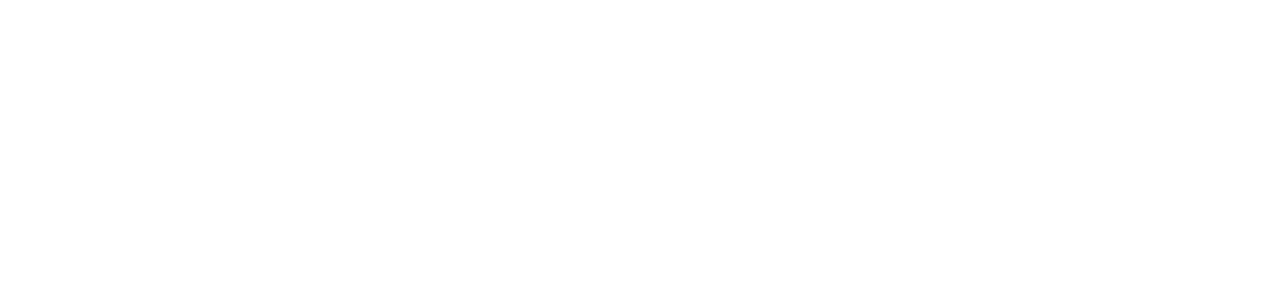
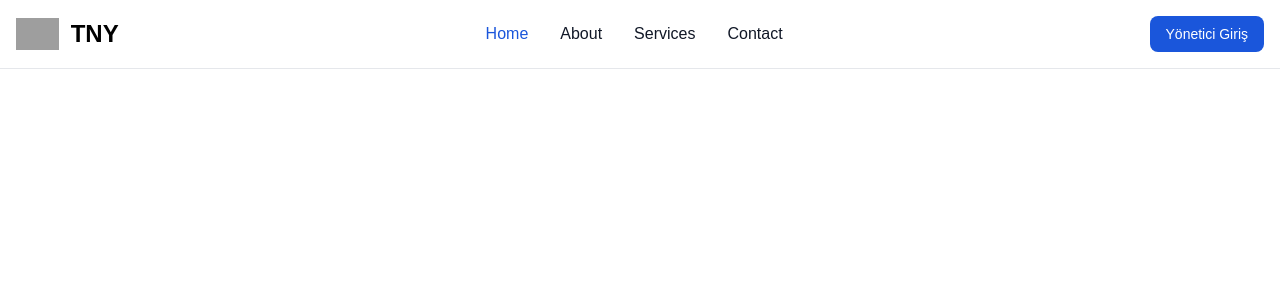
Before and after one commit to nurdoganbahadir/React-TNY-Rent-a-Car, a React (Create React App) app: page /managepanel in a window 1280 px wide. Before the commit this address had no page. Shown: the top 300 px of the page. Built offline with nearby package versions, Linux system fonts and the light colour scheme; grey boxes are pictures that could not be loaded.

Commit message:
navbar ve heroicons eklendi

```diff
--- a/package.json
+++ b/package.json
@@ -8,6 +8,7 @@
     "@testing-library/react": "^13.4.0",
     "@testing-library/user-event": "^13.5.0",
     "axios": "^1.7.7",
+    "flowbite": "^2.5.1",
     "react": "^18.3.1",
     "react-dom": "^18.3.1",
     "react-router-dom": "^6.26.2",
--- a/public/index.html
+++ b/public/index.html
@@ -15,6 +15,10 @@
       user's mobile device or desktop. See https://developers.google.com/web/fundamentals/web-app-manifest/
     -->
     <link rel="manifest" href="%PUBLIC_URL%/manifest.json" />
+    <link
+      href="https://cdn.jsdelivr.net/npm/flowbite@2.5.1/dist/flowbite.min.css"
+      rel="stylesheet"
+    />
     <!--
       Notice the use of %PUBLIC_URL% in the tags above.
       It will be replaced with the URL of the `public` folder during the build.
@@ -39,5 +43,6 @@
       To begin the development, run `npm start` or `yarn start`.
       To create a production bundle, use `npm run build` or `yarn build`.
     -->
+    <script src="https://cdn.jsdelivr.net/npm/flowbite@2.5.1/dist/flowbite.min.js"></script>
   </body>
 </html>
--- a/src/components/Navbar/Navbar.jsx
+++ b/src/components/Navbar/Navbar.jsx
@@ -0,0 +1,97 @@
+import React from "react";
+
+
+const Navbar = () => {
+  return (
+    <>
+      <nav class="bg-white dark:bg-gray-900 fixed w-full z-20 top-0 start-0 border-b border-gray-200 dark:border-gray-600">
+        <div class="max-w-screen-xl flex flex-wrap items-center justify-between mx-auto p-4">
+          <a href="/" class="flex items-center space-x-3 rtl:space-x-reverse">
+            <img
+              src="https://flowbite.com/docs/images/logo.svg"
+              class="h-8"
+              alt="Flowbite Logo"
+            />
+            <span class="self-center text-2xl font-semibold whitespace-nowrap dark:text-white">
+              TNY
+            </span>
+          </a>
+          <div className="flex md:order-2 space-x-3 md:space-x-0 rtl:space-x-reverse">
+            <button
+              type="button"
+              className="text-white bg-blue-700 hover:bg-blue-800 focus:ring-4 focus:outline-none focus:ring-blue-300 font-medium rounded-lg text-sm px-4 py-2 text-center dark:bg-blue-600 dark:hover:bg-blue-700 dark:focus:ring-blue-800"
+            >
+              Yönetici Giriş
+            </button>
+            <button
+              data-collapse-toggle="navbar-sticky"
+              type="button"
+              className="inline-flex items-center p-2 w-10 h-10 justify-center text-sm text-gray-500 rounded-lg md:hidden hover:bg-gray-100 focus:outline-none focus:ring-2 focus:ring-gray-200 dark:text-gray-400 dark:hover:bg-gray-700 dark:focus:ring-gray-600"
+              aria-controls="navbar-sticky"
+              aria-expanded="false"
+            >
+              <span className="sr-only">Open main menu</span>
+              <svg
+                class="w-5 h-5"
+                aria-hidden="true"
+                xmlns="http://www.w3.org/2000/svg"
+                fill="none"
+                viewBox="0 0 17 14"
+              >
+                <path
+                  stroke="currentColor"
+                  stroke-linecap="round"
+                  stroke-linejoin="round"
+                  stroke-width="2"
+                  d="M1 1h15M1 7h15M1 13h15"
+                />
+              </svg>
+            </button>
+          </div>
+          <div
+            class="items-center justify-between hidden w-full md:flex md:w-auto md:order-1"
+            id="navbar-sticky"
+          >
+            <ul class="flex flex-col p-4 md:p-0 mt-4 font-medium border border-gray-100 rounded-lg bg-gray-50 md:space-x-8 rtl:space-x-reverse md:flex-row md:mt-0 md:border-0 md:bg-white dark:bg-gray-800 md:dark:bg-gray-900 dark:border-gray-700">
+              <li>
+                <a
+                  href="#"
+                  class="block py-2 px-3 text-white bg-blue-700 rounded md:bg-transparent md:text-blue-700 md:p-0 md:dark:text-blue-500"
+                  aria-current="page"
+                >
+                  Home
+                </a>
+              </li>
+              <li>
+                <a
+                  href="#"
+                  class="block py-2 px-3 text-gray-900 rounded hover:bg-gray-100 md:hover:bg-transparent md:hover:text-blue-700 md:p-0 md:dark:hover:text-blue-500 dark:text-white dark:hover:bg-gray-700 dark:hover:text-white md:dark:hover:bg-transparent dark:border-gray-700"
+                >
+                  About
+                </a>
+              </li>
+              <li>
+                <a
+                  href="#"
+                  class="block py-2 px-3 text-gray-900 rounded hover:bg-gray-100 md:hover:bg-transparent md:hover:text-blue-700 md:p-0 md:dark:hover:text-blue-500 dark:text-white dark:hover:bg-gray-700 dark:hover:text-white md:dark:hover:bg-transparent dark:border-gray-700"
+                >
+                  Services
+                </a>
+              </li>
+              <li>
+                <a
+                  href="#"
+                  class="block py-2 px-3 text-gray-900 rounded hover:bg-gray-100 md:hover:bg-transparent md:hover:text-blue-700 md:p-0 md:dark:hover:text-blue-500 dark:text-white dark:hover:bg-gray-700 dark:hover:text-white md:dark:hover:bg-transparent dark:border-gray-700"
+                >
+                  Contact
+                </a>
+              </li>
+            </ul>
+          </div>
+        </div>
+      </nav>
+    </>
+  );
+};
+
+export default Navbar;
--- a/src/router/AppRouter.js
+++ b/src/router/AppRouter.js
@@ -1,12 +1,12 @@
 import { BrowserRouter, Route, Routes } from "react-router-dom";
+import Navbar from "../components/Navbar/Navbar";
 
 const AppRouter = () => {
   return (
     <BrowserRouter>
+      <Navbar />
       <Routes>
-        <Route>
-
-        </Route>
+        <Route></Route>
       </Routes>
     </BrowserRouter>
   );
--- a/tailwind.config.js
+++ b/tailwind.config.js
@@ -1,6 +1,6 @@
 /** @type {import('tailwindcss').Config} */
 module.exports = {
-  content: ["./src/**/*.{js,jsx,ts,tsx}"],
+  content: ["./src/**/*.{js,jsx,ts,tsx}", "./node_modules/flowbite/**/*.js"],
   theme: {
     colors: {
       "primary-color": "#FABC3F",
@@ -15,5 +15,5 @@ module.exports = {
     },
     extend: {},
   },
-  plugins: [],
+  plugins: [require("flowbite/plugin")],
 };
```
Also changed, not shown: 1 other file (tests, documents, lock files or other folders).
